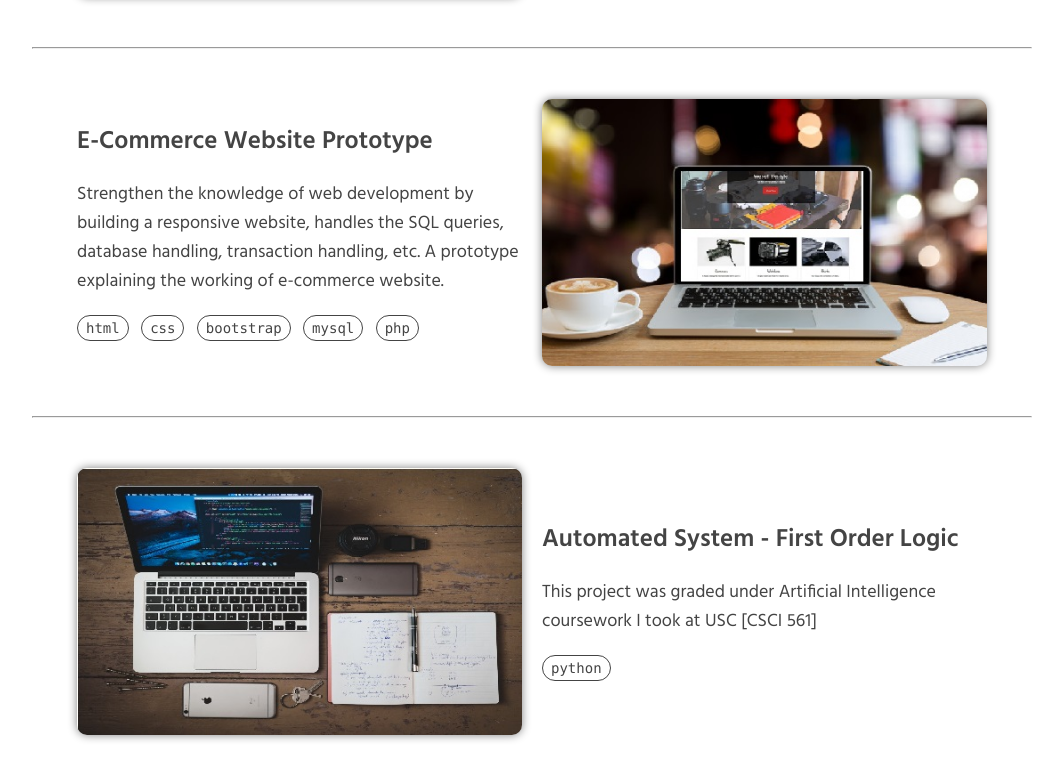
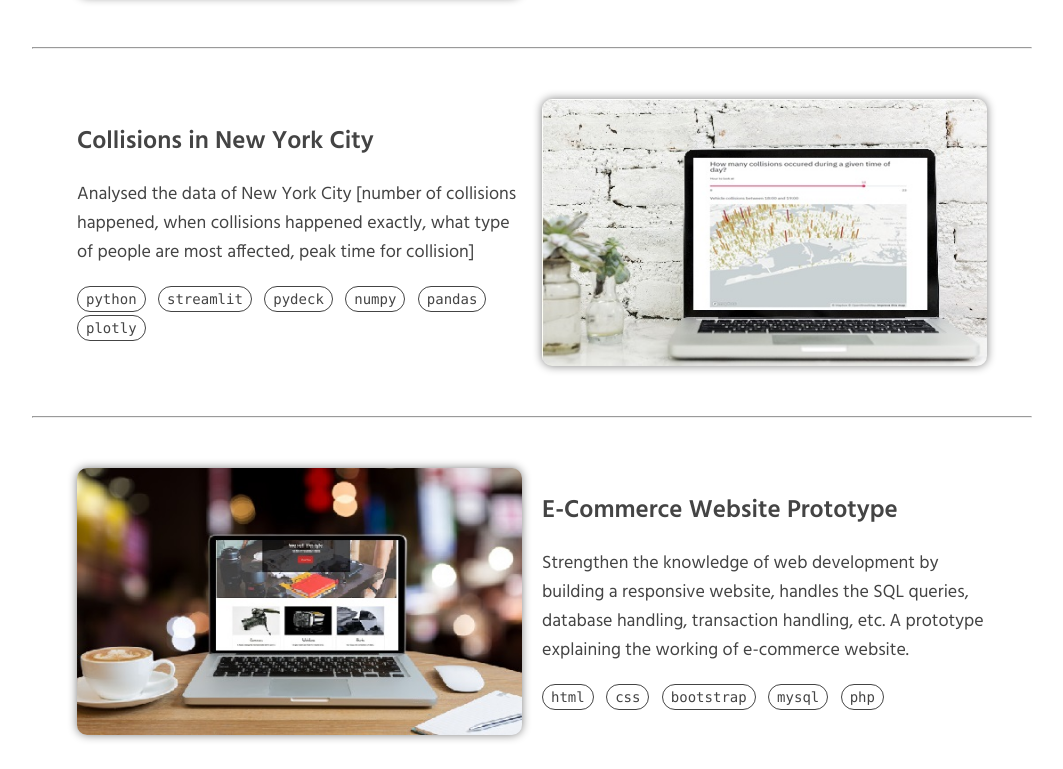
Before and after one commit to dear-s/dear-s.github.io, a plain HTML site: page index.html in a window 1280 px wide. Shown: the part 2031-2800 px from the top of the page, without its empty margins (108-1171 px from the left). Drawn offline with Linux system fonts and the light colour scheme; a web font is replaced by a local one.

Commit message:
Update index.html

```diff
--- a/index.html
+++ b/index.html
@@ -122,6 +122,31 @@
 
 			<div class="card-wide leftright-spacing">
 				<div class="card-image">
+					<a href="https://github.com/dear-s/Collisions-in-NYC-Data-Analysis">
+						<img src="./assets/nyc_collisions-500x300.jpg">
+					</a>
+				</div>
+
+				<div class="card-content">
+					<h3><a href="https://github.com/dear-s/Collisions-in-NYC-Data-Analysis">Collisions in New York City</a></h3>
+					<p>Analysed the data of New York City [number of collisions happened, when collisions happened exactly, what type of people are most affected, peak time for collision]</p>
+					<ul class="flat-list chips-list">
+						<li>Python</li>
+						<li>Streamlit</li>
+						<li>Pydeck</li>
+						<li>Numpy</li>
+						<li>Pandas</li>
+						<li>Plotly</li>
+					</ul>
+				</div>
+			</div>
+
+			<hr>
+
+
+
+			<div class="card-wide leftright-spacing">
+				<div class="card-image">
 					<a>
 						<img src="./assets/ecommerce-500x300.jpg">
 					</a>
```
